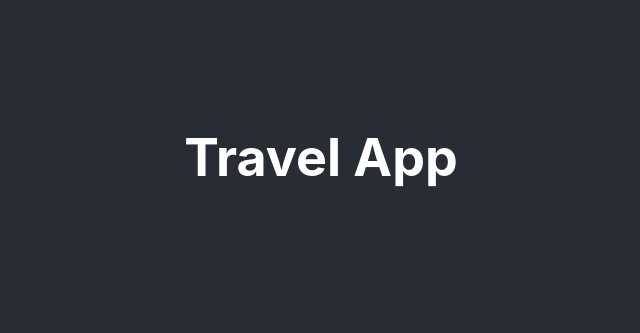
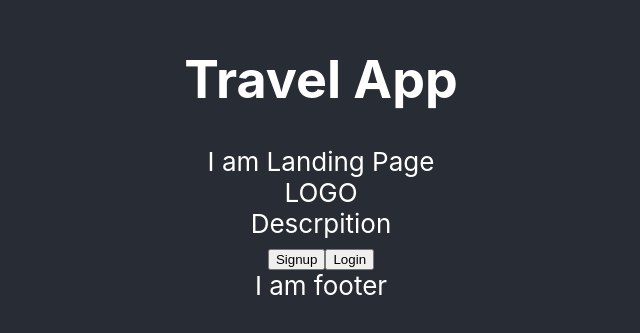
Before and after one commit to poyebanji/travel_app, a React (Create React App) app in the folder travel_app/: page / in a window 1280 px wide. Shown: the part 243-576 px from the top of the page, without its empty margins (319-959 px from the left). Built offline with nearby package versions, Linux system fonts and the light colour scheme.

Commit message:
React Bootstrap

```diff
--- a/travel_app/package.json
+++ b/travel_app/package.json
@@ -7,6 +7,7 @@
     "@testing-library/react": "^11.1.0",
     "@testing-library/user-event": "^12.1.10",
     "react": "^17.0.1",
+    "react-bootstrap": "^1.4.0",
     "react-dom": "^17.0.1",
     "react-scripts": "4.0.0",
     "web-vitals": "^0.2.4"
--- a/travel_app/src/App.js
+++ b/travel_app/src/App.js
@@ -1,12 +1,15 @@
-import logo from './logo.svg';
+import React from 'react'
+import Landing from './Components/Landing/Landing'
 import './App.css';
 
 function App() {
   return (
     <div className="App">
       <header className="App-header">
-
-        <h1>Travel App</h1>
+      <h1>Travel App</h1>
+      <div>
+       <Landing />
+      </div>
       </header>
     </div>
   );
--- /dev/null
+++ b/travel_app/src/Components/Footer/Footer.js
@@ -0,0 +1,17 @@
+import React from 'react'
+
+
+
+function App() {
+  return (
+    <div >
+
+      <div>
+       I am footer
+      </div>
+
+    </div>
+  );
+}
+
+export default App;
--- /dev/null
+++ b/travel_app/src/Components/Landing/Landing.js
@@ -0,0 +1,23 @@
+import React from 'react'
+import {Container,Button} from 'react-bootstrap'
+import Footer from './../Footer/Footer'
+
+
+const Landing = ()=> {
+
+    return (
+<Container>
+    I am Landing Page
+    <div>LOGO</div>
+    <div>Descrpition</div>
+    <Button type='button'>Signup</Button>
+    <Button type='button'>Login</Button>
+    <Footer />
+
+
+ </Container>
+    )
+
+}
+
+export default Landing
```
Also changed, not shown: 1 other file (tests, documents, lock files or other folders).
